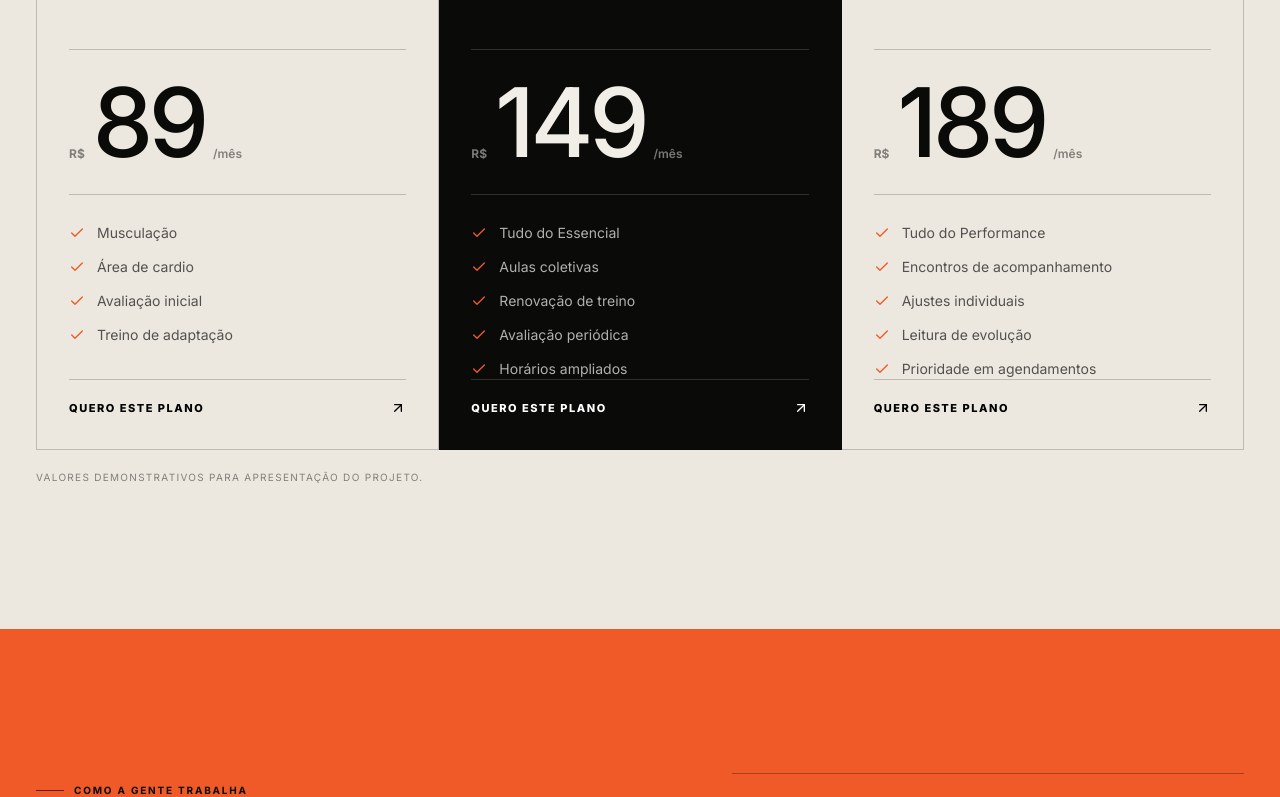
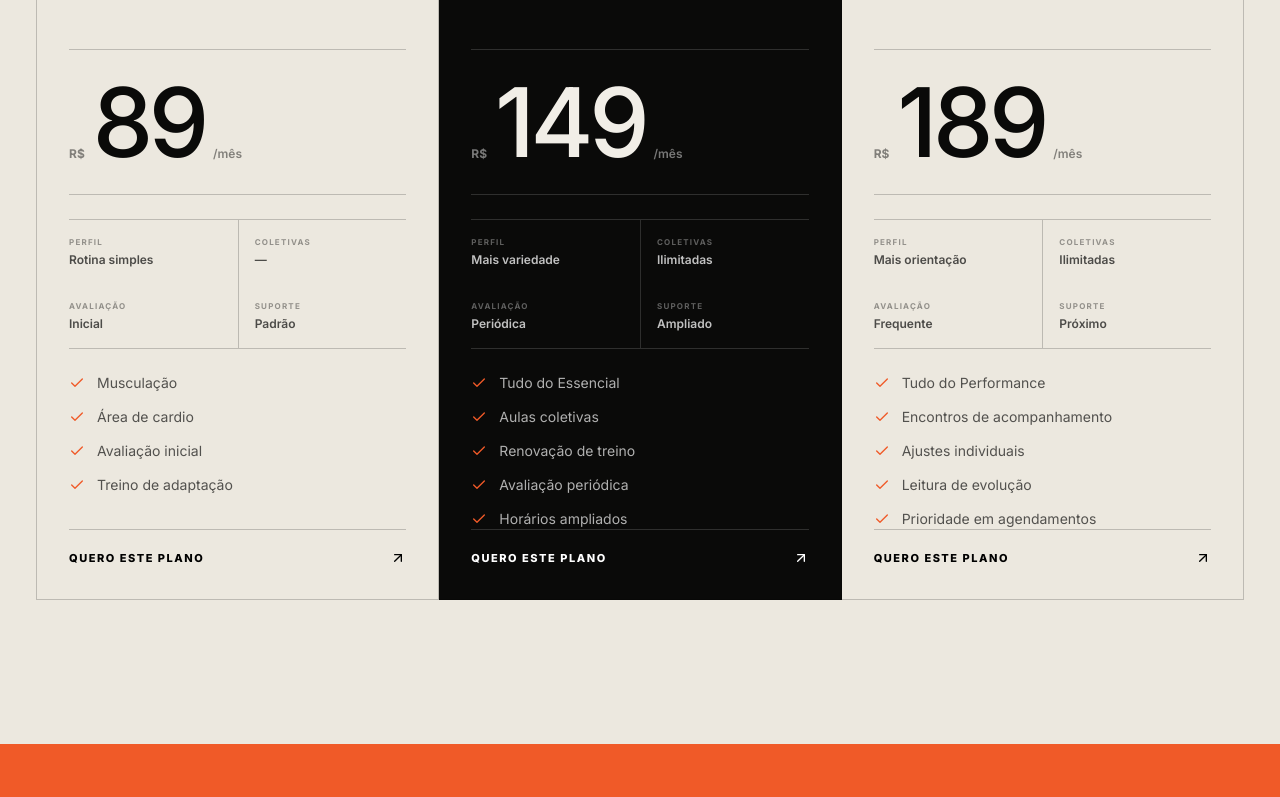
Before and after one commit to yagho733/Power-Gym, a Next.js app: page / in a window 1280 px wide. Shown: the part 5212-6009 px from the top of the page. Built offline with nearby package versions, Linux system fonts and the light colour scheme.

Commit message:
refine: torna planos mais claros e comerciais

```diff
--- a/components/plans.tsx
+++ b/components/plans.tsx
@@ -8,6 +8,10 @@ const plans = [
     name: 'Essencial',
     price: '89',
     description: 'Para quem quer musculação e cardio com liberdade de horário.',
+    bestFor: 'Rotina simples',
+    collective: '—',
+    review: 'Inicial',
+    support: 'Padrão',
     features: ['Musculação', 'Área de cardio', 'Avaliação inicial', 'Treino de adaptação'],
     featured: false,
   },
@@ -16,6 +20,10 @@ const plans = [
     name: 'Performance',
     price: '149',
     description: 'Mais variedade para quem quer construir uma rotina completa.',
+    bestFor: 'Mais variedade',
+    collective: 'Ilimitadas',
+    review: 'Periódica',
+    support: 'Ampliado',
     features: ['Tudo do Essencial', 'Aulas coletivas', 'Renovação de treino', 'Avaliação periódica', 'Horários ampliados'],
     featured: true,
   },
@@ -24,6 +32,10 @@ const plans = [
     name: 'Acompanhado',
     price: '189',
     description: 'Mais proximidade para quem prefere ajustes frequentes e orientação individual.',
+    bestFor: 'Mais orientação',
+    collective: 'Ilimitadas',
+    review: 'Frequente',
+    support: 'Próximo',
     features: ['Tudo do Performance', 'Encontros de acompanhamento', 'Ajustes individuais', 'Leitura de evolução', 'Prioridade em agendamentos'],
     featured: false,
   },
@@ -45,7 +57,7 @@ export function Plans() {
                 A gente sustenta.
               </h2>
               <p className="max-w-md text-sm leading-7 text-black/58 sm:text-base">
-                Três formatos claros, sem letras miúdas. Os valores são demonstrativos e podem ser ajustados para a operação real da academia.
+                Três níveis de acesso, com diferenças objetivas de acompanhamento e variedade. Compare primeiro; escolha depois.
               </p>
             </div>
           </div>
@@ -54,7 +66,7 @@ export function Plans() {
         <div className="mt-14 grid border-t border-l border-black/20 lg:grid-cols-3">
           {plans.map((plan, index) => (
             <Reveal key={plan.name} delay={index * 70}>
-              <article className={`relative flex h-full min-h-[570px] flex-col border-r border-b border-black/20 p-6 sm:p-8 ${plan.featured ? 'bg-[#0a0a09] text-[#f1eee7]' : 'bg-transparent'}`}>
+              <article className={`relative flex h-full min-h-[610px] flex-col border-r border-b border-black/20 p-6 sm:p-8 ${plan.featured ? 'bg-[#0a0a09] text-[#f1eee7]' : 'bg-transparent'}`}>
                 {plan.featured && (
                   <span className="absolute right-0 top-0 bg-[#f05a28] px-4 py-2 text-[9px] font-extrabold uppercase tracking-[0.16em] text-[#0a0a09]">
                     Mais escolhido
@@ -62,19 +74,13 @@ export function Plans() {
                 )}
 
                 <div className="flex items-start justify-between gap-6">
-                  <span className={`text-[10px] font-bold tracking-[0.18em] ${plan.featured ? 'text-white/40' : 'text-black/42'}`}>
-                    {plan.index}
-                  </span>
-                  <span className={`text-[9px] font-bold uppercase tracking-[0.16em] ${plan.featured ? 'text-[#f05a28]' : 'text-[#c74418]'}`}>
-                    Mensal
-                  </span>
+                  <span className={`text-[10px] font-bold tracking-[0.18em] ${plan.featured ? 'text-white/40' : 'text-black/42'}`}>{plan.index}</span>
+                  <span className={`text-[9px] font-bold uppercase tracking-[0.16em] ${plan.featured ? 'text-[#f05a28]' : 'text-[#c74418]'}`}>Mensal</span>
                 </div>
 
                 <div className="mt-14">
                   <h3 className="display-tight text-4xl font-medium sm:text-5xl">{plan.name}</h3>
-                  <p className={`mt-4 min-h-[72px] max-w-sm text-sm leading-6 ${plan.featured ? 'text-white/55' : 'text-black/55'}`}>
-                    {plan.description}
-                  </p>
+                  <p className={`mt-4 min-h-[72px] max-w-sm text-sm leading-6 ${plan.featured ? 'text-white/55' : 'text-black/55'}`}>{plan.description}</p>
                 </div>
 
                 <div className={`mt-8 border-y py-6 ${plan.featured ? 'border-white/15' : 'border-black/20'}`}>
@@ -85,7 +91,21 @@ export function Plans() {
                   </div>
                 </div>
 
-                <ul className="mt-7 space-y-3.5">
+                <dl className={`mt-6 grid grid-cols-2 border-y ${plan.featured ? 'border-white/15' : 'border-black/20'}`}>
+                  {[
+                    ['Perfil', plan.bestFor],
+                    ['Coletivas', plan.collective],
+                    ['Avaliação', plan.review],
+                    ['Suporte', plan.support],
+                  ].map(([label, value], itemIndex) => (
+                    <div key={label} className={`py-4 ${itemIndex % 2 === 0 ? 'pr-4' : 'border-l pl-4'} ${plan.featured ? 'border-white/15' : 'border-black/20'}`}>
+                      <dt className={`text-[8px] font-bold uppercase tracking-[0.15em] ${plan.featured ? 'text-white/35' : 'text-black/38'}`}>{label}</dt>
+                      <dd className={`mt-1 text-xs font-semibold ${plan.featured ? 'text-white/75' : 'text-black/68'}`}>{value}</dd>
+                    </div>
+                  ))}
+                </dl>
+
+                <ul className="mt-6 space-y-3.5">
                   {plan.features.map((feature) => (
                     <li key={feature} className="flex items-start gap-3 text-sm">
                       <Check className="mt-0.5 h-4 w-4 shrink-0 text-[#f05a28]" />
@@ -94,21 +114,14 @@ export function Plans() {
                   ))}
                 </ul>
 
-                <Link
-                  href="#contato"
-                  className={`mt-auto flex items-center justify-between border-t pt-5 text-[11px] font-extrabold uppercase tracking-[0.14em] transition-colors ${plan.featured ? 'border-white/15 text-white hover:text-[#f05a28]' : 'border-black/20 text-black hover:text-[#c74418]'}`}
-                >
+                <Link href="#contato" className={`mt-auto flex items-center justify-between border-t pt-5 text-[11px] font-extrabold uppercase tracking-[0.14em] transition-colors ${plan.featured ? 'border-white/15 text-white hover:text-[#f05a28]' : 'border-black/20 text-black hover:text-[#c74418]'}`}>
                   Quero este plano
-                  <ArrowUpRight className="h-4 w-4" />
+                  <ArrowUpRight className="h-4 w-4 transition-transform duration-300 group-hover:-translate-y-1 group-hover:translate-x-1" />
                 </Link>
               </article>
             </Reveal>
           ))}
         </div>
-
-        <p className="mt-5 text-[10px] uppercase tracking-[0.13em] text-black/45">
-          Valores demonstrativos para apresentação do projeto.
-        </p>
       </div>
     </section>
   )
```
